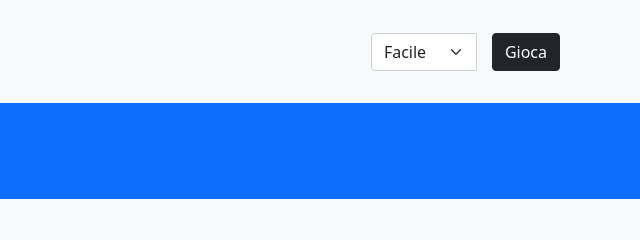
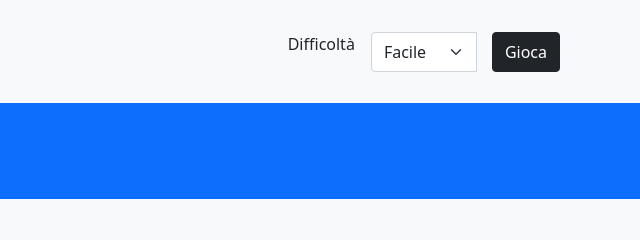
Before and after one commit to LBusnelli27/js-campominato-grid, a plain HTML site: page index.html in a window 1280 px wide. Shown: the full height of the page, 640-1280 px from the left. Drawn offline with nearby package versions, Linux system fonts and the light colour scheme.

Commit message:
fix header

```diff
--- a/index.html
+++ b/index.html
@@ -26,7 +26,8 @@
             <h1 class="d-inline">Campo Minato</h1>
         </div>
 
-        <div class="my-right-header d-flex align-items-center">
+        <div class="my-right-header d-flex">
+            <p class="me-3">Difficolt&agrave;</p>
             <div class="input-group">
                 <select class="form-select me-3" id="inputGroupSelect">
                     <option value="1">Facile</option>
--- a/js/script.js
+++ b/js/script.js
@@ -0,0 +1 @@
+// ********** FUNCTION **********
```
